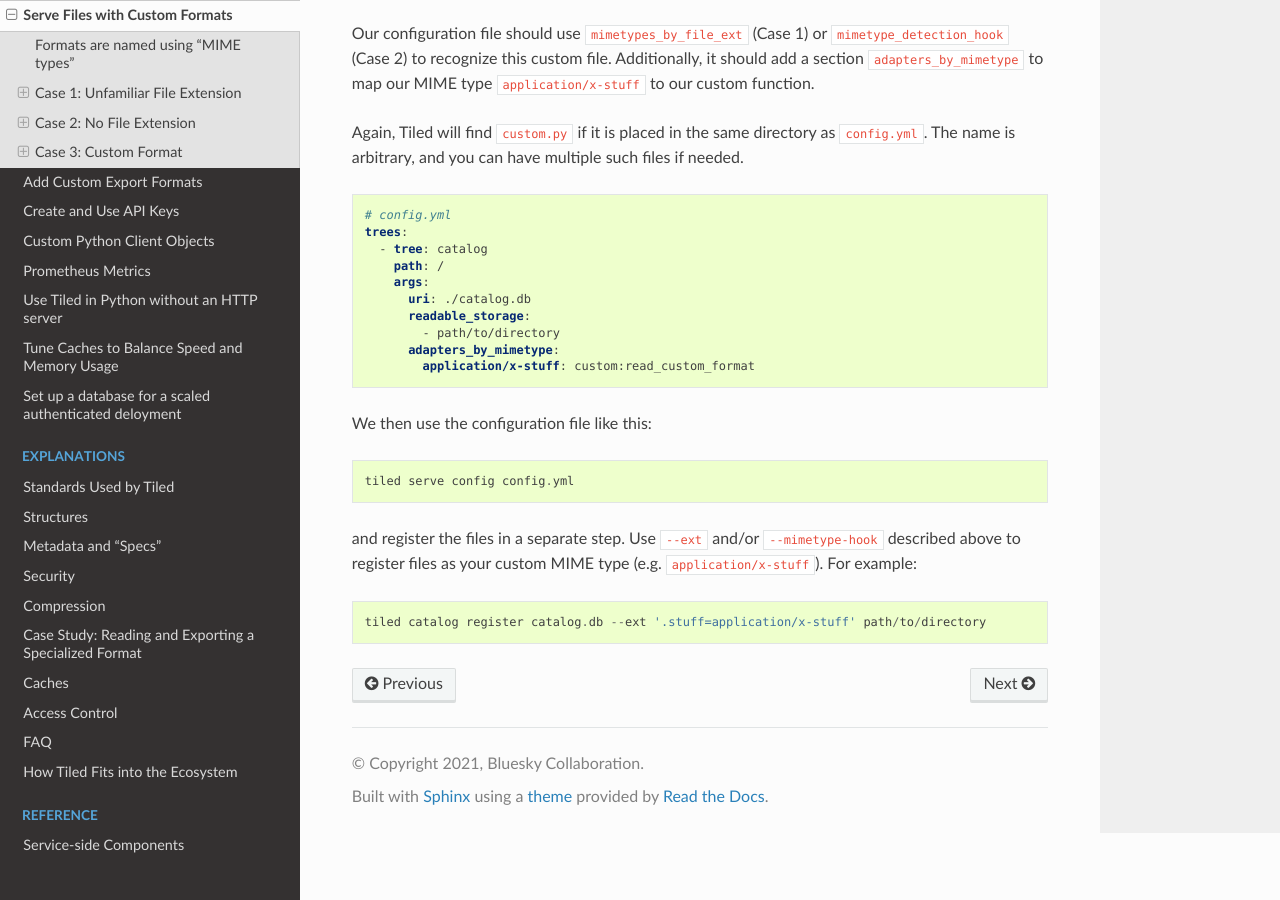
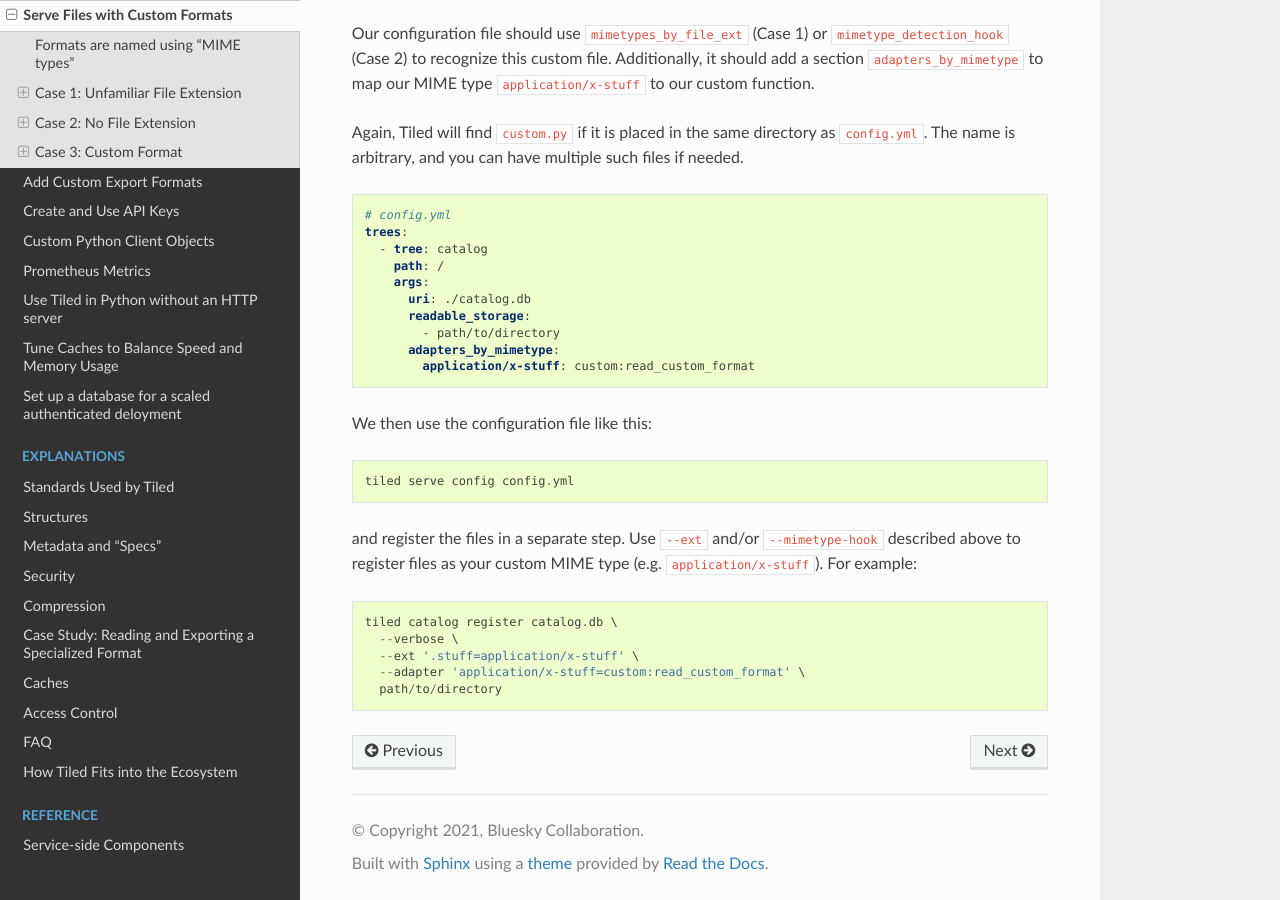
Before and after one commit to bluesky/tiled, a Sphinx documentation site: the page built from docs/source/how-to/read-custom-formats.md, in a window 1280 px wide and 900 px high, scrolled down 4533 px. Built offline with Sphinx 7.4.7 and the Read the Docs theme 2.0.0, drawn with Linux system fonts in a browser that asks for light colours; pages that are not in the unit, such as notebooks, are missing from menus; the version number could not be read and is left out.

Commit message:
Fix usage.

````diff
--- a/docs/source/how-to/read-custom-formats.md
+++ b/docs/source/how-to/read-custom-formats.md
@@ -265,5 +265,9 @@ described above to register files as your custom MIME type (e.g.
 
 
 ```
-tiled catalog register catalog.db --ext '.stuff=application/x-stuff' path/to/directory
+tiled catalog register catalog.db \
+  --verbose \
+  --ext '.stuff=application/x-stuff' \
+  --adapter 'application/x-stuff=custom:read_custom_format' \
+  path/to/directory
 ```
````
